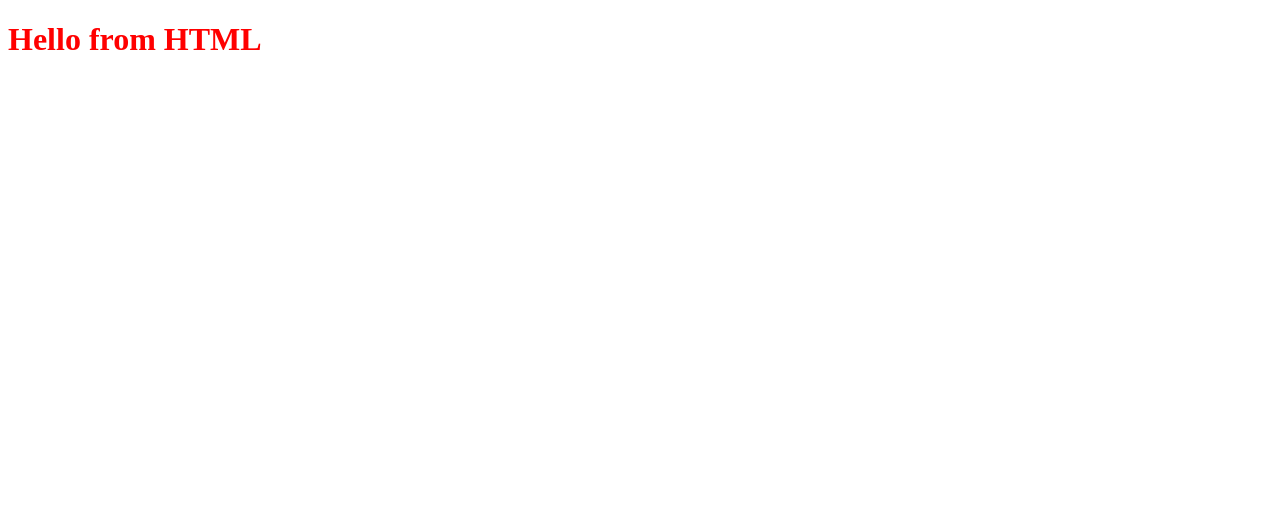
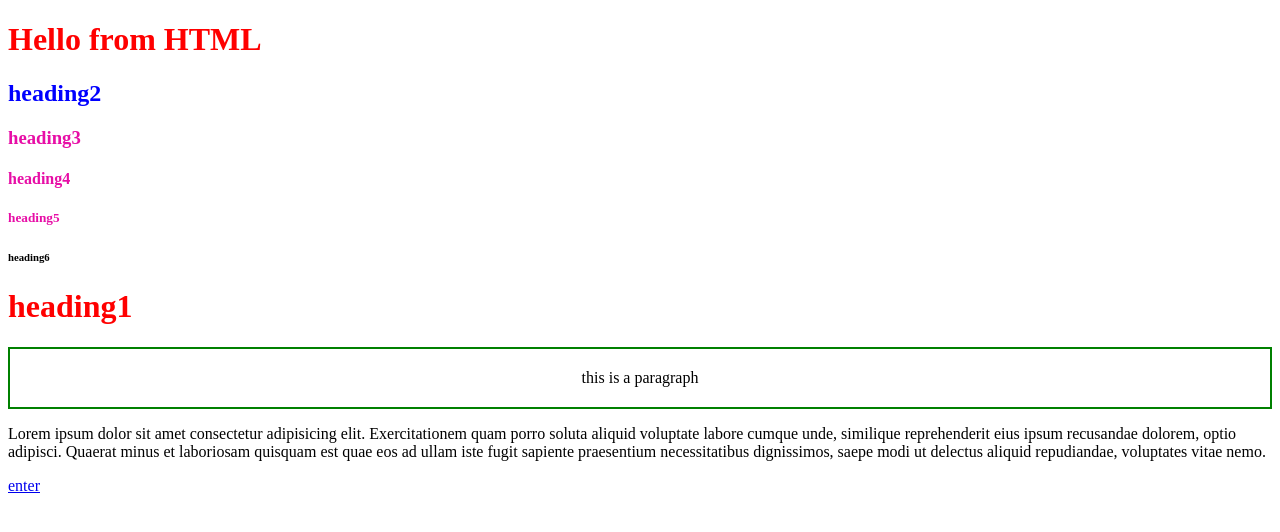
Before and after one commit to Ramya24wh1a05a2/auto-sugggest, a website: page frontend/index.html in a window 1280 px wide. Drawn offline with Linux system fonts and the light colour scheme.

Commit message:
intro to html tags ans css selectors

```diff
--- a/frontend/css/index.css
+++ b/frontend/css/index.css
@@ -1,3 +1,16 @@
 h1 {
     color: red;
 }
+#heading2{
+    color:blue;
+}
+.heading0{
+    color:rgb(231, 14, 166);
+}
+.para{
+    border: 2px;
+    border-style:double;
+    padding:20px;
+    text-align: center;
+    border-color:green;
+}
--- a/frontend/index.html
+++ b/frontend/index.html
@@ -8,6 +8,17 @@
 </head>
 <body>
     <h1>Hello from HTML</h1>
+    <h2 id="heading2">heading2</h2>
+
+    <h3 class="heading0">heading3</h3>
+    <h4 class="heading0">heading4</h4>
+    <h5 class="heading0">heading5</h5>
+    <h6>heading6</h6>
+    <h1>heading1</h1>
+    <p class="para">this is a paragraph</p>
+    <p>Lorem ipsum dolor sit amet consectetur adipisicing elit. Exercitationem quam porro soluta aliquid voluptate labore cumque unde, similique reprehenderit eius ipsum recusandae dolorem, optio adipisci. Quaerat minus et laboriosam quisquam est quae eos ad ullam iste fugit sapiente praesentium necessitatibus dignissimos, saepe modi ut delectus aliquid repudiandae, voluptates vitae nemo.</p>
+
+    <a href="https://www.being-infinity.com/">enter</a>
     <script src="js/index.js"></script>
 </body>
 </html>
--- a/frontend/js/index.js
+++ b/frontend/js/index.js
@@ -1,2 +1,2 @@
-alert("Hello from JS");
+//alert("Hello from JS");
 console.log("Hello from JS");
```
